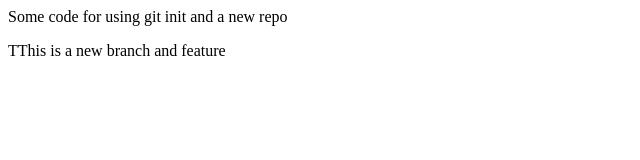
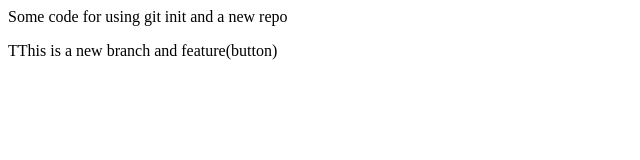
Before and after one commit to ujjwaldahiya399/some-local-repo, a plain HTML site: page index.html in a window 1280 px wide. Shown: the full height of the page, 0-640 px from the left. Drawn offline with Linux system fonts and the light colour scheme.

Commit message:
add button

```diff
--- a/index.html
+++ b/index.html
@@ -1,2 +1,2 @@
 <p>Some code for using git init and a new repo</p>
-<p>TThis is a new branch and feature</p>
+<p>TThis is a new branch and feature(button)</p>
```
